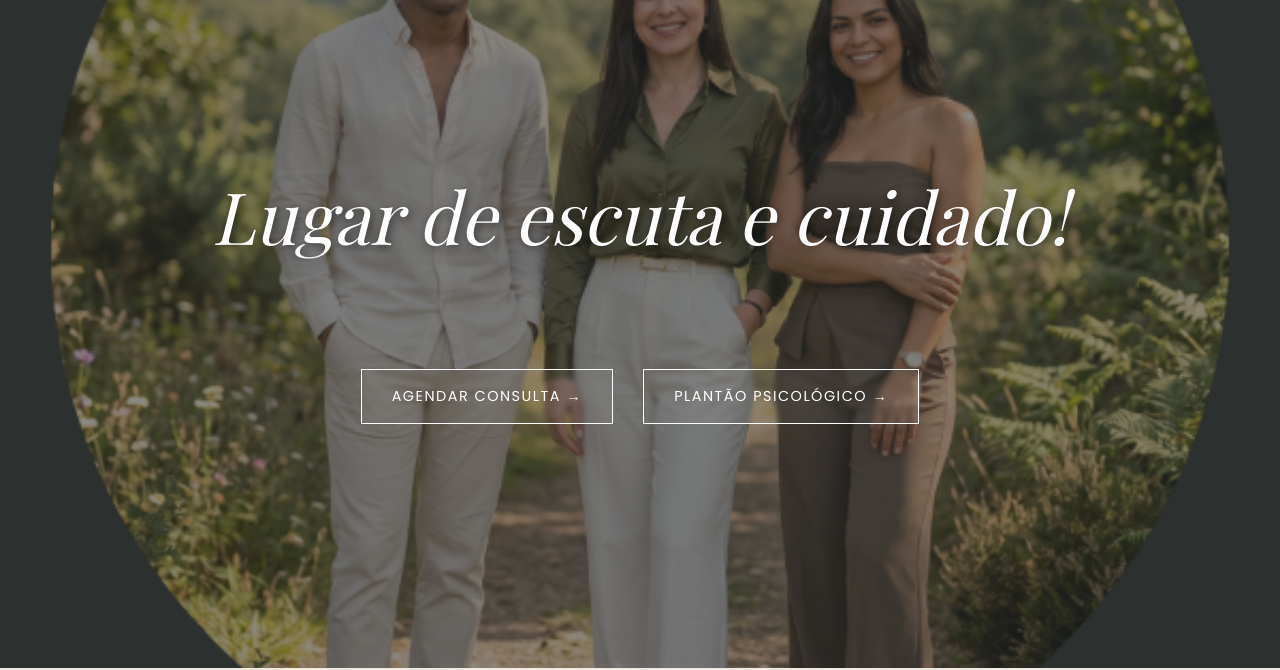
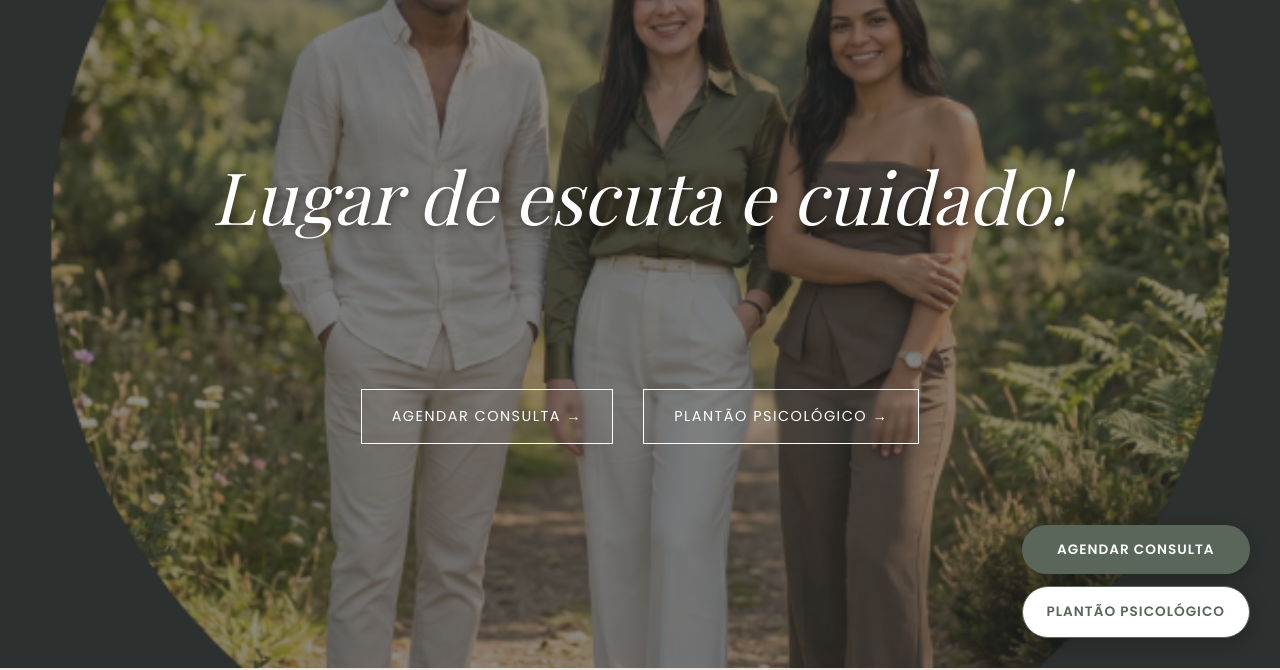
Before and after one commit to DevGabrielSouza7/NexoHumano, a plain HTML site: page index.html in a window 1280 px wide. Shown: the part 132-802 px from the top of the page. Drawn offline with nearby package versions, Linux system fonts and the light colour scheme; no server answers; a web font is replaced by a local one.

Commit message:
Refactor hero styles and add floating action menu
Updated styles for hero section and added floating action menu.

```diff
--- a/index.html
+++ b/index.html
@@ -47,13 +47,13 @@
         }
         .hero-content h1 {
             color: #ffffff !important; font-size: 4.5rem !important; font-weight: 400 !important; font-style: italic !important;
-            text-align: center !important; margin-bottom: 30px !important; text-shadow: 2px 2px 10px rgba(0,0,0,0.5) !important; line-height: 1.2 !important;
+            text-align: center !important; margin-bottom: 20px !important; text-shadow: 2px 2px 10px rgba(0,0,0,0.5) !important; line-height: 1.2 !important;
         }
 
-        /* BOTÕES DA HERO - CENTRALIZADOS E EMPURRADOS PARA BAIXO*/
+        /* BOTÕES DA HERO - EMPURRADOS BEM PARA BAIXO */
         .hero-buttons {
             display: flex !important; justify-content: center !important; width: 100% !important;
-            gap: 30px !important; margin-top: 80px !important;
+            gap: 30px !important; margin-top: 130px !important;
         }
         .btn-outline {
             color: #ffffff !important; text-decoration: none !important; border: 1px solid #ffffff !important; padding: 15px 30px !important;
@@ -62,7 +62,24 @@
         }
         .btn-outline:hover { background: #ffffff !important; color: #2c302e !important; }
 
-        /* BOTÕES DAS OUTRAS SECÇÕES (MANTENDO O PADRÃO ORIGINAL) */
+        /* ========================================== */
+        /* MENU FLUTUANTE DISCRETO (DE VOLTA!)        */
+        /* ========================================== */
+        .floating-action-menu {
+            position: fixed; bottom: 30px; right: 30px; z-index: 9999;
+            display: flex; flex-direction: column; gap: 12px;
+        }
+        .floating-btn {
+            background-color: #5a6659; color: #ffffff !important;
+            padding: 14px 24px; border-radius: 50px; font-size: 0.85rem; font-weight: 600;
+            text-transform: uppercase; letter-spacing: 1px; text-decoration: none;
+            box-shadow: 0 5px 20px rgba(0,0,0,0.2); transition: 0.3s ease; text-align: center;
+        }
+        .floating-btn:hover { background-color: #3f473e; transform: translateY(-3px); }
+        .floating-btn.secondary { background-color: #ffffff; color: #5a6659 !important; border: 1px solid #5a6659; }
+        .floating-btn.secondary:hover { background-color: #f0f0f0; }
+
+        /* BOTÕES DAS OUTRAS SECÇÕES */
         .section-buttons {
             display: flex; justify-content: center; width: 100%; gap: 20px; margin-top: 50px;
         }
@@ -101,10 +118,21 @@
             .contact-layout { display: flex !important; flex-direction: column !important; gap: 40px !important; }
             .form-row { display: flex !important; flex-direction: column !important; gap: 15px !important; }
             .section-title { font-size: 2rem !important; line-height: 1.3 !important; }
+
+            /* Transforma o Menu Flutuante numa Barra de App no Celular */
+            .floating-action-menu { bottom: 0; right: 0; left: 0; flex-direction: row; gap: 0; }
+            .floating-btn { border-radius: 0; flex: 1; padding: 16px 10px; font-size: 0.75rem; box-shadow: 0 -2px 10px rgba(0,0,0,0.1); }
+            .floating-btn.secondary { border: none; border-left: 1px solid #e0e0e0; }
         }
     </style>
 </head>
 <body>
+
+    <!-- MENU FLUTUANTE DE VOLTA -->
+    <div class="floating-action-menu" data-aos="fade-up" data-aos-delay="1000">
+        <a href="#contato" class="floating-btn">Agendar consulta</a>
+        <a href="#atividades" class="floating-btn secondary">Plantão Psicológico</a>
+    </div>
 
     <header class="main-header" data-aos="fade-down" data-aos-duration="1000">
         <div class="header-container">
@@ -140,7 +168,7 @@
             </div>
         </section>
 
-        <!-- 2. SECÇÃO SOBRE (Fundo Bege) -->
+        <!-- 2. SECÇÃO SOBRE -->
         <section id="sobre" class="bg-beige">
             <div class="container">
                 <div class="sobre-header" data-aos="fade-up">
@@ -164,7 +192,7 @@
             </div>
         </section>
 
-        <!-- 3. ATIVIDADES (Fundo Branco) -->
+        <!-- 3. ATIVIDADES -->
         <section id="atividades" class="bg-white">
             <div class="container text-center">
                 <h2 class="section-title text-center" data-aos="fade-up">Conheça nossas<br>atividades</h2>
@@ -197,7 +225,7 @@
             </div>
         </section>
 
-        <!-- 4. EQUIPE (Fundo Bege) -->
+        <!-- 4. EQUIPE -->
         <section id="equipe" class="bg-beige section-relative">
             <div class="container">
                 <h2 class="section-title" data-aos="fade-right">Conheça quem<br>vai te atender</h2>
@@ -225,7 +253,7 @@
             </div>
         </section>
 
-        <!-- 5. MODALIDADES (Fundo Branco) -->
+        <!-- 5. MODALIDADES -->
         <section id="modalidades" class="bg-white">
             <div class="container">
                 <h2 class="section-title" data-aos="fade-up">Modalidades de<br>Atendimento</h2>
@@ -246,7 +274,7 @@
             </div>
         </section>
 
-        <!-- 6. TEXTO E FORMULÁRIO (Fundo Bege) -->
+        <!-- 6. TEXTO E FORMULÁRIO -->
         <section id="contato" class="bg-beige">
             <div class="container contact-layout">
                 <div class="contact-text" data-aos="fade-right">
@@ -295,7 +323,7 @@
             </div>
         </section>
 
-        <!-- 7. DÚVIDAS FREQUENTES (Fundo Branco) -->
+        <!-- 7. DÚVIDAS FREQUENTES -->
         <section id="duvidas" class="bg-white section-relative">
             <div class="container">
                 <h2 class="sobre-title" data-aos="fade-up" style="margin-bottom: 40px;">Dúvidas<br>frequentes</h2>
@@ -316,7 +344,7 @@
             </div>
         </section>
 
-        <!-- 8. JORNADA DE RECUPERAÇÃO (Fundo Bege) -->
+        <!-- 8. JORNADA DE RECUPERAÇÃO -->
         <section class="bg-beige" style="padding-bottom: 60px;">
             <div class="container">
                 <h2 class="section-title" data-aos="fade-up">Jornada de<br>recuperação</h2>
@@ -353,7 +381,7 @@
             </div>
         </section>
 
-        <!-- 9. SEÇÃO DE INFORMAÇÕES DE CONTATO (Fundo Branco) -->
+        <!-- 9. SEÇÃO DE INFORMAÇÕES DE CONTATO -->
          <section class="info-section bg-white" style="padding-bottom: 100px;">
             <div class="container">
                 <div class="info-grid">
```
